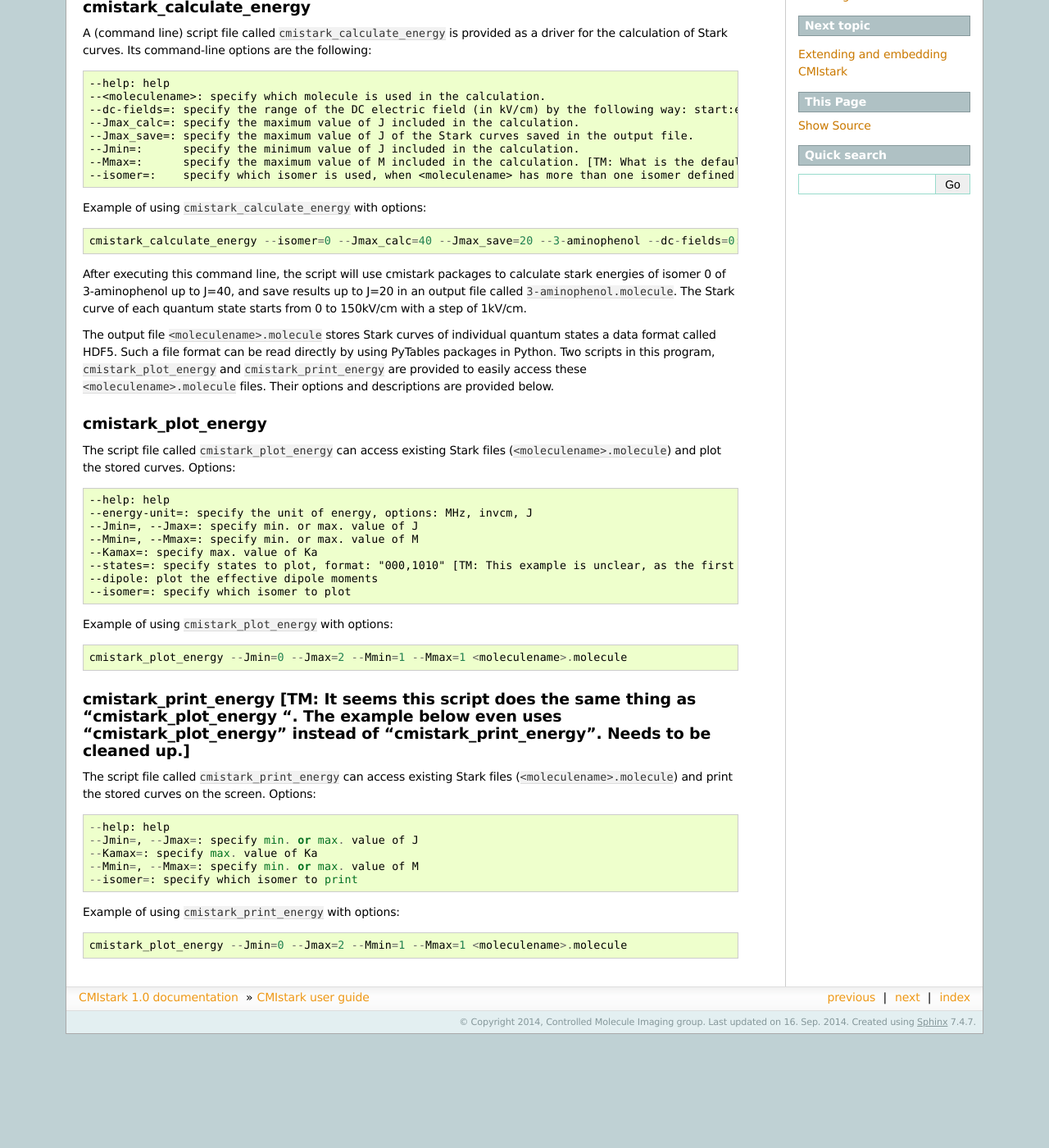
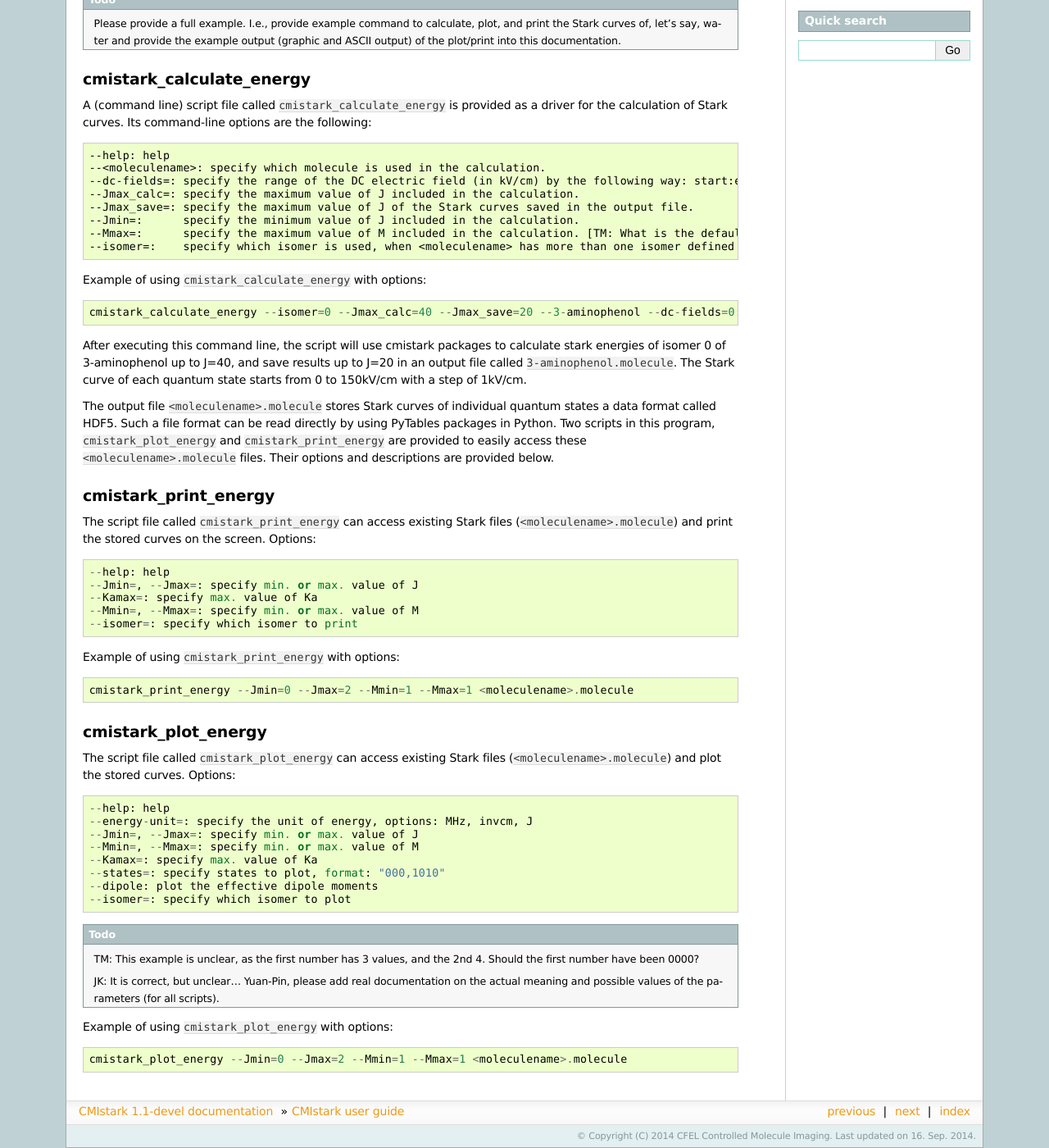
Before and after one commit to CFEL-CMI/cmistark, a Sphinx documentation site: the page built from doc/user-guide.rst, in a window 1280 px wide and 1400 px high, scrolled down 407 px. Shown: the whole window at 82% size. Built offline with Sphinx 7.4.7, drawn with Linux system fonts in a browser that asks for light colours; before the commit the page ends 1668 px from its top, so only the background shows below that; some of the changed text lies outside the part shown.

Commit message:
Improve documentation and its configuration

```diff
--- a/doc/conf.py
+++ b/doc/conf.py
@@ -1,34 +1,19 @@
 #!/usr/bin/env python3
 # -*- coding: utf-8 -*-
 #
-# CMIstark documentation build configuration file, created by
-# sphinx-quickstart on Mon Aug 25 15:02:09 2014.
-#
-# This file is execfile()d with the current directory set to its
-# containing dir.
-#
-# Note that not all possible configuration values are present in this
-# autogenerated file.
-#
-# All configuration values have a default; values that are commented out
-# serve to show the default.
+# This file is execfile()d with the current directory set to its containing dir.
 
 import sys
 import os
 
-# If extensions (or modules to document with autodoc) are in another directory,
-# add these directories to sys.path here. If the directory is relative to the
-# documentation root, use os.path.abspath to make it absolute, like shown here.
-#sys.path.insert(0, os.path.abspath('.'))
+# If extensions (or modules to document with autodoc) are in another directory, add these
+# directories to sys.path here. If the directory is relative to the documentation root, use
+# os.path.abspath to make it absolute, like shown here. sys.path.insert(0, os.path.abspath('.'))
 
-# -- General configuration ------------------------------------------------
 
-# If your documentation needs a minimal Sphinx version, state it here.
-#needs_sphinx = '1.0'
-
-# Add any Sphinx extension module names here, as strings. They can be
-# extensions coming with Sphinx (named 'sphinx.ext.*') or your custom
-# ones.
+# -- General configuration ------------------------------------------------ #
+# Add any Sphinx extension module names here, as strings. They can be extensions coming with Sphinx
+# (named 'sphinx.ext.*') or your custom ones.
 extensions = [
     'sphinx.ext.autodoc',
     'sphinx.ext.doctest',
@@ -45,26 +30,25 @@ templates_path = ['.templates']
 source_suffix = '.rst'
 
 # The encoding of source files.
-#source_encoding = 'utf-8-sig'
+source_encoding = 'utf-8'
 
 # The master toctree document.
 master_doc = 'index'
 
 # General information about the project.
 project = 'CMIstark'
-copyright = '2014, Controlled Molecule Imaging group'
+copyright = '(C) 2014 CFEL Controlled Molecule Imaging'
 
-# The version info for the project you're documenting, acts as replacement for
-# |version| and |release|, also used in various other places throughout the
-# built documents.
+# The version info for the project you're documenting, acts as replacement for |version| and
+# |release|, also used in various other places throughout the built documents.
 #
 # The short X.Y version.
-version = '1.0'
+version = '1.1-devel'
 # The full version, including alpha/beta/rc tags.
-release = '1.0'
+release = '1.1-devel'
 
-# The language for content autogenerated by Sphinx. Refer to documentation
-# for a list of supported languages.
+# The language for content autogenerated by Sphinx. Refer to documentation for a list of supported
+# languages.
 #language = None
 
 # There are two options for replacing |today|: either, you set today to some
@@ -73,24 +57,23 @@ release = '1.0'
 # Else, today_fmt is used as the format for a strftime call.
 today_fmt = '%d. %B %Y'
 
-# List of patterns, relative to source directory, that match files and
-# directories to ignore when looking for source files.
+# List of patterns, relative to source directory, that match files and directories to ignore when
+# looking for source files.
 exclude_patterns = ['.build']
 
-# The reST default role (used for this markup: `text`) to use for all
-# documents.
+# The reST default role (used for this markup: `text`) to use for all documents.
 #default_role = None
 
 # If true, '()' will be appended to :func: etc. cross-reference text.
 #add_function_parentheses = True
 
-# If true, the current module name will be prepended to all description
-# unit titles (such as .. function::).
+# If true, the current module name will be prepended to all description unit titles (such as ..
+# function::).
 #add_module_names = True
 
-# If true, sectionauthor and moduleauthor directives will be shown in the
-# output. They are ignored by default.
-#show_authors = False
+# If true, sectionauthor and moduleauthor directives will be shown in the output. They are ignored
+# by default.
+show_authors = False
 
 # The name of the Pygments (syntax highlighting) style to use.
 pygments_style = 'sphinx'
@@ -116,25 +99,23 @@ html_theme = 'sphinxdoc'
 # Add any paths that contain custom themes here, relative to this directory.
 #html_theme_path = []
 
-# The name for this set of Sphinx documents.  If None, it defaults to
-# "<project> v<release> documentation".
+# The name for this set of Sphinx documents. If None, it defaults to "<project> v<release>
+# documentation".
 #html_title = None
 
 # A shorter title for the navigation bar.  Default is the same as html_title.
 #html_short_title = None
 
-# The name of an image file (relative to this directory) to place at the top
-# of the sidebar.
+# The name of an image file (relative to this directory) to place at the top of the sidebar.
 #html_logo = None
 
-# The name of an image file (within the static path) to use as favicon of the
-# docs.  This file should be a Windows icon file (.ico) being 16x16 or 32x32
-# pixels large.
+# The name of an image file (within the static path) to use as favicon of the docs. This file should
+# be a Windows icon file (.ico) being 16x16 or 32x32 pixels large.
 #html_favicon = None
 
-# Add any paths that contain custom static files (such as style sheets) here,
-# relative to this directory. They are copied after the builtin static files,
-# so a file named "default.css" will overwrite the builtin "default.css".
+# Add any paths that contain custom static files (such as style sheets) here, relative to this
+# directory. They are copied after the builtin static files, so a file named "default.css" will
+# overwrite the builtin "default.css".
 html_static_path = ['.static']
 
 # Add any extra paths that contain custom files (such as robots.txt or
@@ -170,14 +151,14 @@ html_use_smartypants = True
 html_show_sourcelink = True
 
 # If true, "Created using Sphinx" is shown in the HTML footer. Default is True.
-#html_show_sphinx = True
+html_show_sphinx = False
 
 # If true, "(C) Copyright ..." is shown in the HTML footer. Default is True.
 html_show_copyright = True
 
-# If true, an OpenSearch description file will be output, and all pages will
-# contain a <link> tag referring to it.  The value of this option must be the
-# base URL from which the finished HTML is served.
+# If true, an OpenSearch description file will be output, and all pages will contain a <link> tag
+# referring to it. The value of this option must be the base URL from which the finished HTML is
+# served.
 #html_use_opensearch = ''
 
 # This is the file name suffix for HTML files (e.g. ".xhtml").
@@ -191,10 +172,10 @@ htmlhelp_basename = 'CMIstarkdoc'
 
 latex_elements = {
 # The paper size ('letterpaper' or 'a4paper').
-#'papersize': 'letterpaper',
+'papersize': 'a4paper',
 
 # The font size ('10pt', '11pt' or '12pt').
-#'pointsize': '10pt',
+'pointsize': '11pt',
 
 # Additional stuff for the LaTeX preamble.
 #'preamble': '',
@@ -204,8 +185,7 @@ latex_elements = {
 # (source start file, target name, title,
 #  author, documentclass [howto, manual, or own class]).
 latex_documents = [
-  ('index', 'CMIstark.tex', 'CMIstark Documentation',
-   'Controlled Molecule Imaging group', 'manual'),
+  ('index', 'CMIstark.tex', 'CMIstark Documentation', 'CFEL Controlled Molecule Imaging', 'manual'),
 ]
 
 # The name of an image file (relative to this directory) to place at the top of
@@ -235,7 +215,7 @@ latex_documents = [
 # (source start file, name, description, authors, manual section).
 man_pages = [
     ('index', 'cmistark', 'CMIstark Documentation',
-     ['Controlled Molecule Imaging group'], 1)
+     ['CFEL Controlled Molecule Imaging'], 1)
 ]
 
 # If true, show URL addresses after external links.
@@ -270,9 +250,9 @@ texinfo_documents = [
 
 # Bibliographic Dublin Core info.
 epub_title = 'CMIstark'
-epub_author = 'Controlled Molecule Imaging group'
-epub_publisher = 'Controlled Molecule Imaging group'
-epub_copyright = '2014, Controlled Molecule Imaging group'
+epub_author = 'CFEL Controlled Molecule Imaging'
+epub_publisher = 'CFEL Controlled Molecule Imaging'
+epub_copyright = '(C) 2014 CFEL Controlled Molecule Imaging'
 
 # The basename for the epub file. It defaults to the project name.
 #epub_basename = 'CMIstark'
@@ -342,3 +322,10 @@ intersphinx_mapping = {'http://docs.python.org/': None}
 
 [extensions]
 todo_include_todos = True
+
+
+### Local Variables:
+### coding: utf-8
+### fill-column: 100
+### truncate-lines: t
+### End:
--- a/doc/user-guide.rst
+++ b/doc/user-guide.rst
@@ -14,11 +14,18 @@ It is documented in
 
 .. todo:: Add links to (both, CPC and arXiv) full references in references.rst
           for the above documentation; the above lines should also contain the
-          (one) title. make sure it is obvious that it is two copies of the same
+          (one) title. Make sure it is obvious that it is two copies of the same
           paper.
 
 General usage
 -------------
+
+.. todo:: Please provide a full example. I.e., provide example command to
+          calculate, plot, and print the Stark curves of, let's say, water and
+          provide the example output (graphic and ASCII output) of the
+          plot/print into this documentation.
+
+
 
 cmistark_calculate_energy
 -------------------------
@@ -53,27 +60,8 @@ by using PyTables packages in Python. Two scripts in this program,
 access these ``<moleculename>.molecule`` files. Their options and descriptions
 are provided below.
 
-cmistark_plot_energy
---------------------
 
-The script file called ``cmistark_plot_energy`` can access existing Stark files
-(``<moleculename>.molecule``) and plot the stored curves. Options::
-
-  --help: help
-  --energy-unit=: specify the unit of energy, options: MHz, invcm, J
-  --Jmin=, --Jmax=: specify min. or max. value of J
-  --Mmin=, --Mmax=: specify min. or max. value of M
-  --Kamax=: specify max. value of Ka
-  --states=: specify states to plot, format: "000,1010" [TM: This example is unclear, as the first number has 3 values, and the 2nd 4.  Should the first number have been 0000?]
-  --dipole: plot the effective dipole moments
-  --isomer=: specify which isomer to plot
-
-Example of using ``cmistark_plot_energy`` with options::
-
-    cmistark_plot_energy --Jmin=0 --Jmax=2 --Mmin=1 --Mmax=1 <moleculename>.molecule
-
-
-cmistark_print_energy [TM: It seems this script does the same thing as "cmistark_plot_energy ".  The example below even uses "cmistark_plot_energy" instead of "cmistark_print_energy".  Needs to be cleaned up.]
+cmistark_print_energy
 ---------------------
 
 The script file called ``cmistark_print_energy`` can access existing Stark files
@@ -87,8 +75,35 @@ The script file called ``cmistark_print_energy`` can access existing Stark files
 
 Example of using ``cmistark_print_energy`` with options::
 
+    cmistark_print_energy --Jmin=0 --Jmax=2 --Mmin=1 --Mmax=1 <moleculename>.molecule
+
+
+cmistark_plot_energy
+--------------------
+
+The script file called ``cmistark_plot_energy`` can access existing Stark files
+(``<moleculename>.molecule``) and plot the stored curves. Options::
+
+  --help: help
+  --energy-unit=: specify the unit of energy, options: MHz, invcm, J
+  --Jmin=, --Jmax=: specify min. or max. value of J
+  --Mmin=, --Mmax=: specify min. or max. value of M
+  --Kamax=: specify max. value of Ka
+  --states=: specify states to plot, format: "000,1010"
+  --dipole: plot the effective dipole moments
+  --isomer=: specify which isomer to plot
+
+
+.. todo:: TM: This example is unclear, as the first number has 3 values, and
+          the 2nd 4. Should the first number have been 0000?
+
+          JK: It is correct, but unclear... Yuan-Pin, please add real
+          documentation on the actual meaning and possible values of the
+          parameters (for all scripts).
+
+Example of using ``cmistark_plot_energy`` with options::
+
     cmistark_plot_energy --Jmin=0 --Jmax=2 --Mmin=1 --Mmax=1 <moleculename>.molecule
-
 
 
 
```
